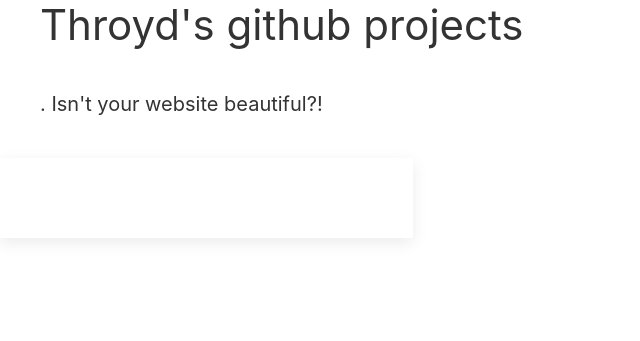
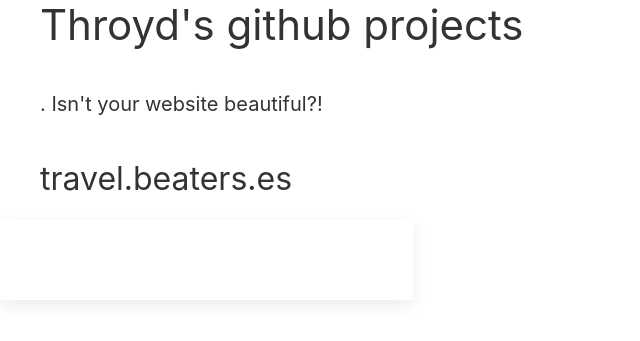
Before and after one commit to Throyd/github-web, a Jekyll site: the page built from index.html, in a window 1280 px wide. Shown: the top 341 px of the page, without its empty margins (0-640 px from the left). Built offline with Jekyll 4.4.1, drawn with Linux system fonts in a browser that asks for light colours; nearby versions of some CDN libraries.

Commit message:
Update homepage.html

```diff
--- a/_layouts/homepage.html
+++ b/_layouts/homepage.html
@@ -15,9 +15,9 @@
 			{{ content }}
 
 
-			{% for porject in site.projects %}
-  <h2>{{ project.name }}</h2>
- {% endfor %}
+			{% for project in site.projects %}
+  				<h2>{{ project.name }}</h2>
+ 			{% endfor %}
 
 			<div class="uk-grid">
 				<div class="uk-width-1-3@m uk-card uk-card-default">
```
